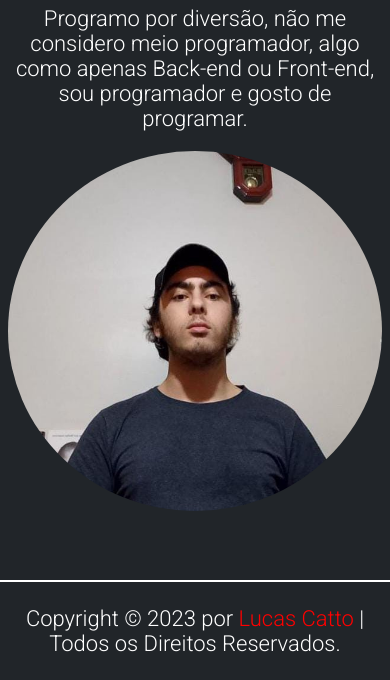
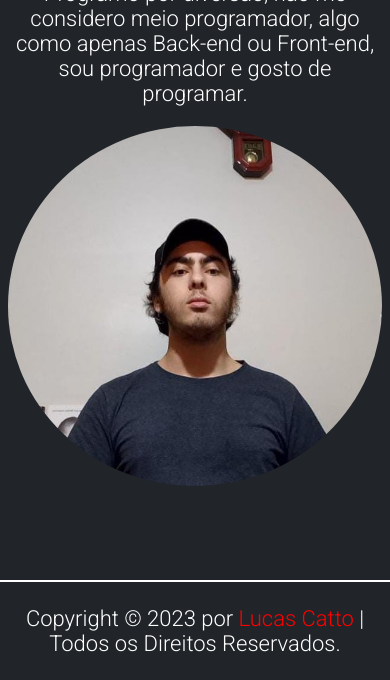
Before and after one commit to lucas-catto/lucas-catto.github.io, a plain HTML site: page index.html in a window 390 px wide. Shown: the part 394-1074 px from the top of the page. Drawn offline with Linux system fonts and the light colour scheme.

Commit message:
Testing.

```diff
--- a/style.css
+++ b/style.css
@@ -204,7 +204,7 @@ img {
 
 @media screen and (max-width: 1130px) {
     .container {
-        margin:         -40px 0 0 0;
+        margin:         -90px 0 0 0;
         flex-direction: column;
         text-align:     center;
         padding:        0 8px;
```
